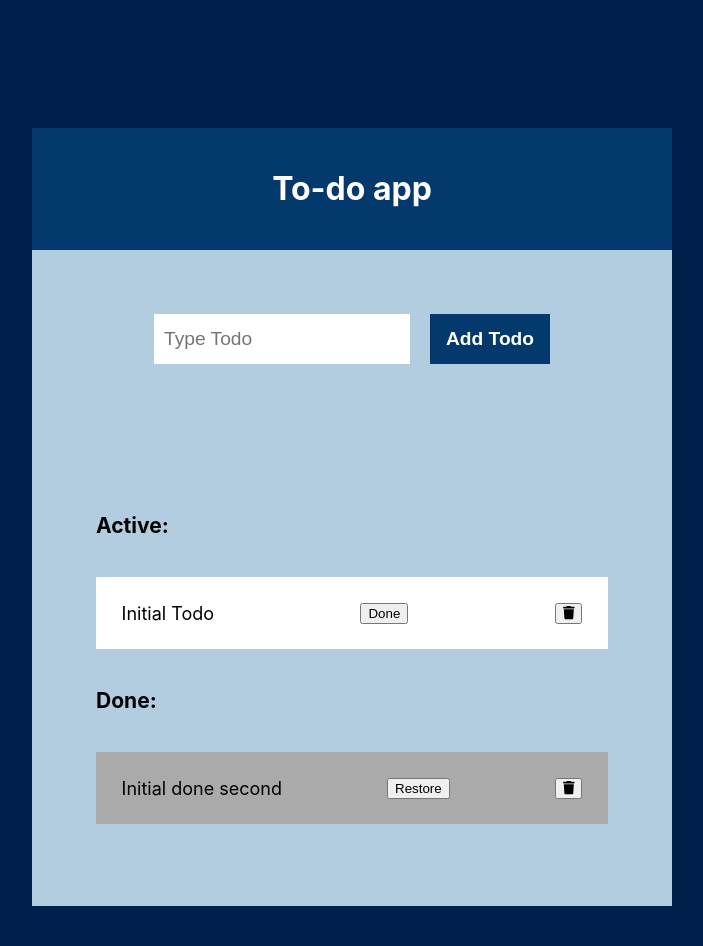
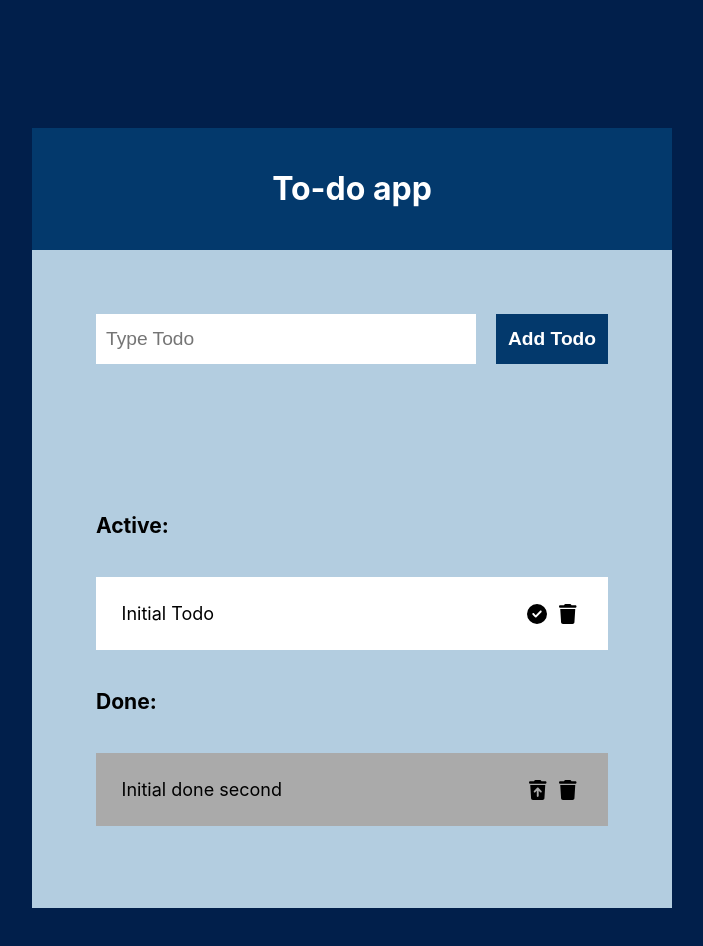
Before and after one commit to JacekGaw/ToDo-with-Firebase, a React (Create React App) app: page / in a window 1280 px wide. Shown: the top 946 px of the page, without its empty margins (288-991 px from the left). Built offline with nearby package versions, Linux system fonts and the light colour scheme.

Commit message:
Add fa icons to buttons, repair styling and listing

```diff
--- a/src/components/Form.jsx
+++ b/src/components/Form.jsx
@@ -1,22 +1,31 @@
-import React, {useState} from "react";
+import React, { useState } from "react";
 import styles from "./Form.module.css";
 
-const Form = ({onAddTodo}) => {
-    const [inputText, setInputText] = useState('');
+const Form = ({ onAddTodo }) => {
+  const [inputText, setInputText] = useState("");
 
-    const handleChange = (e) => {
-        setInputText(e.target.value);
+  const handleChange = (e) => {
+    setInputText(e.target.value);
+  };
+
+  const clickAdd = () => {
+    if (inputText.length > 0) {
+      onAddTodo(inputText);
     }
-
-    const clickAdd = () => {
-      onAddTodo(inputText);
-      setInputText("");
-    }
+    setInputText("");
+  };
 
   return (
     <div className={styles.container}>
-      <input className={styles.input}  value={inputText} placeholder="Type Todo" onChange={handleChange}/>
-      <button className={styles.button} onClick={clickAdd}>Add Todo</button>
+      <input
+        className={styles.input}
+        value={inputText}
+        placeholder="Type Todo"
+        onChange={handleChange}
+      />
+      <button className={styles.button} onClick={clickAdd}>
+        Add Todo
+      </button>
     </div>
   );
 };
--- a/src/components/Form.module.css
+++ b/src/components/Form.module.css
@@ -18,7 +18,7 @@
 }
 
 .input {
-    width: 50%;
+    width: 80%;
     font-size: 1.2rem;
     padding-left: 10px;
     margin-right: 20px;
--- a/src/components/ListItems.jsx
+++ b/src/components/ListItems.jsx
@@ -1,12 +1,14 @@
 import React from "react";
 import styles from "./ListItems.module.css";
 import { v4 as uuidv4 } from "uuid";
-import { FontAwesomeIcon } from '@fortawesome/react-fontawesome';
-import { faTrash } from '@fortawesome/free-solid-svg-icons'
+import { FontAwesomeIcon } from "@fortawesome/react-fontawesome";
+import {
+  faTrash,
+  faCircleCheck,
+  faTrashArrowUp,
+} from "@fortawesome/free-solid-svg-icons";
 
 const ListItems = ({ todoList, isActive, changeStatus }) => {
-
-
   return (
     <ul className={styles.list__container}>
       {todoList.map((todoItem) => (
@@ -17,8 +19,24 @@ const ListItems = ({ todoList, isActive, changeStatus }) => {
           }
         >
           {todoItem.todoText}
-          <button onClick={() => changeStatus(todoItem, "changeActive")}>{isActive ? "Done" : "Restore"}</button>
-          <button onClick={() => changeStatus(todoItem, "delete")}><FontAwesomeIcon icon={faTrash}/></button>
+          <div className={styles.button__container}>
+            <button
+              onClick={() => changeStatus(todoItem, "changeActive")}
+              className={styles.button}
+            >
+              {isActive ? (
+                <FontAwesomeIcon icon={faCircleCheck} size="xl" />
+              ) : (
+                <FontAwesomeIcon icon={faTrashArrowUp} size="xl" />
+              )}
+            </button>
+            <button
+              onClick={() => changeStatus(todoItem, "delete")}
+              className={styles.button}
+            >
+              <FontAwesomeIcon icon={faTrash} size="xl" />
+            </button>
+          </div>
         </li>
       ))}
     </ul>
--- a/src/components/ListItems.module.css
+++ b/src/components/ListItems.module.css
@@ -19,3 +19,13 @@
     display: flex;
     justify-content: space-between;
 }
+
+.button__container {
+    display: flex;
+    flex-direction: row;
+}
+.button {
+    background: none;
+    border: none;
+
+}
```
